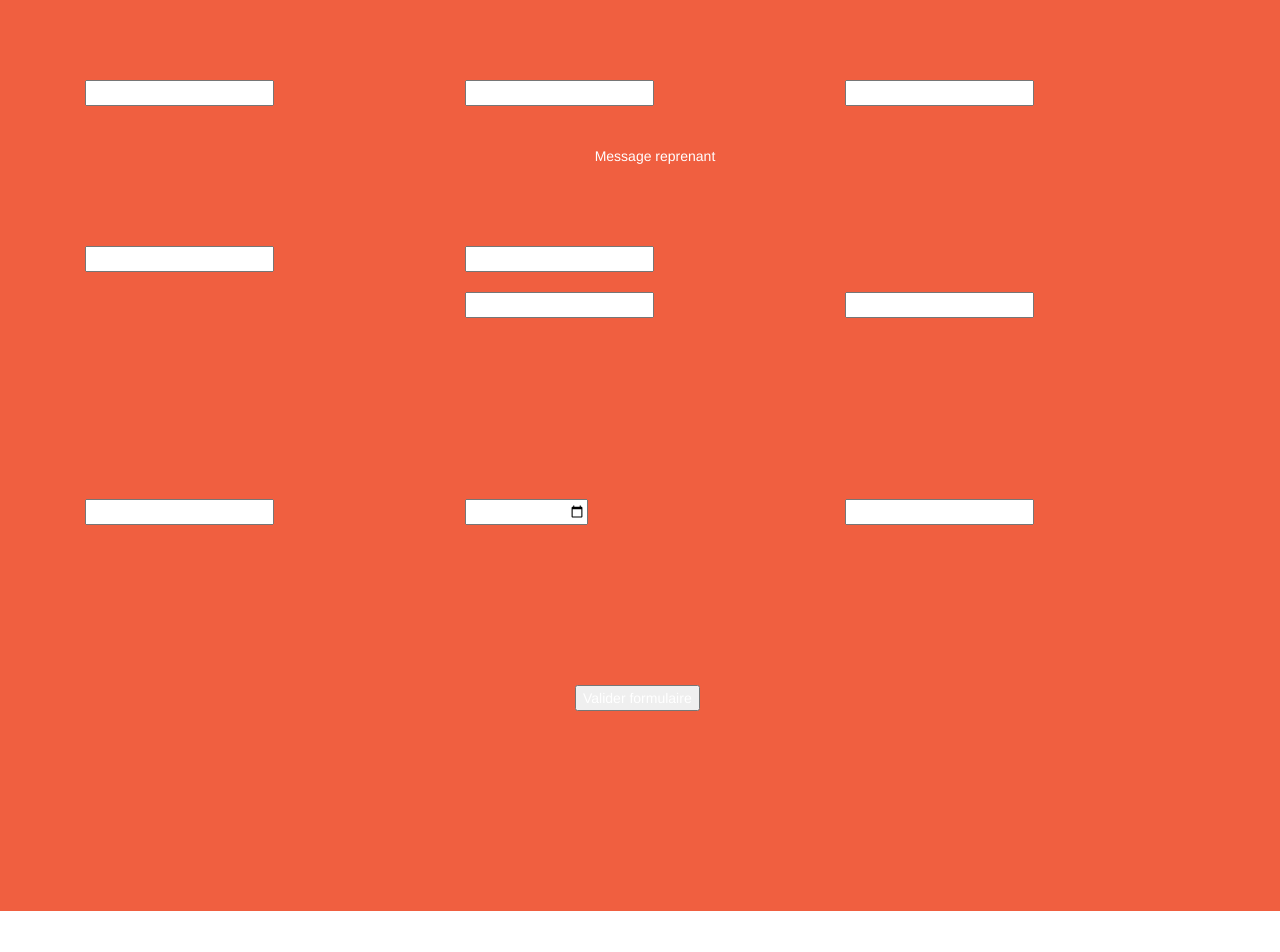
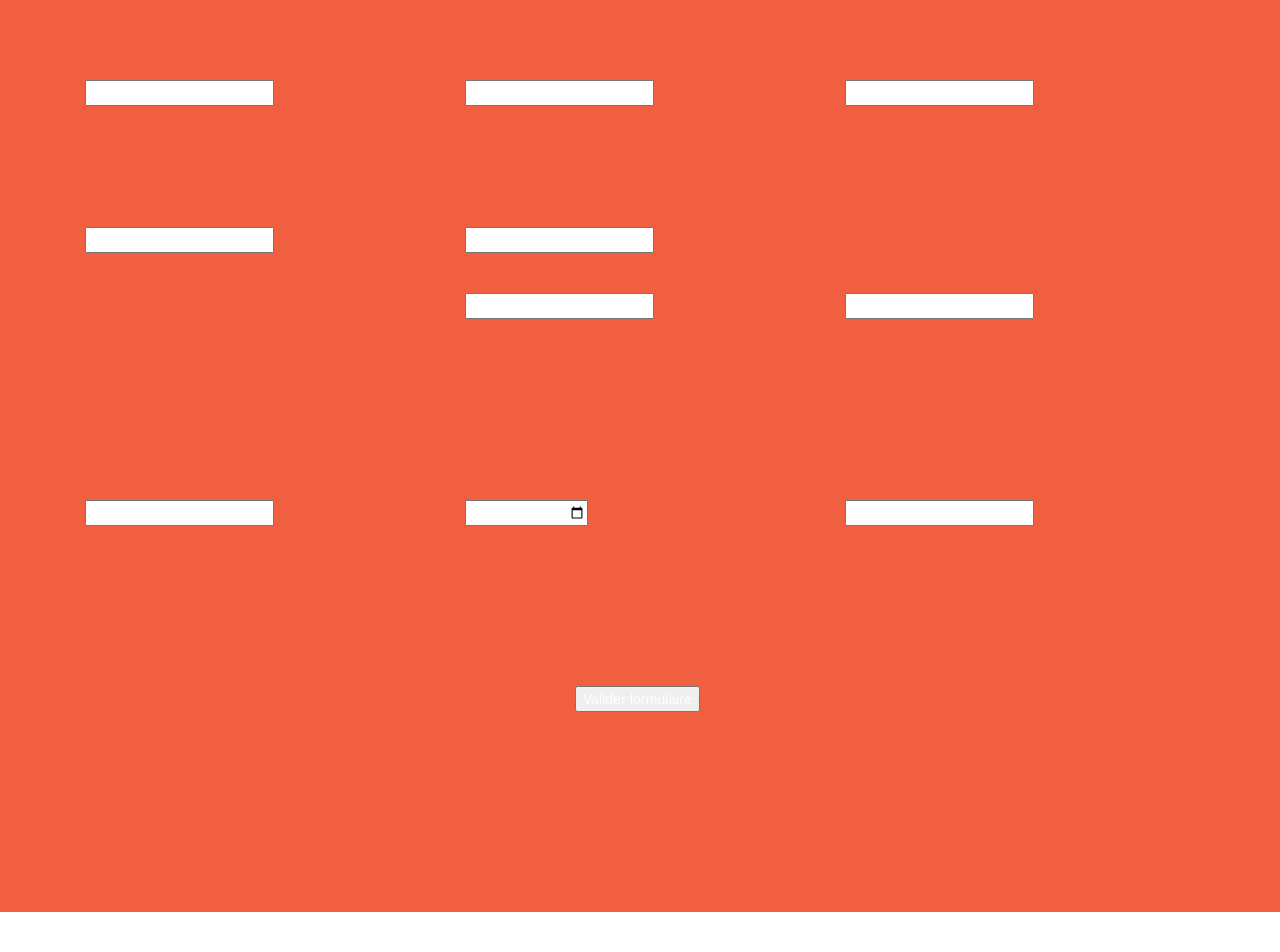
Before and after one commit to pastrouveedespeudo/plateforme-nutella-miam-miam, a Django app: template aacount/template/pages/inscription.html in a window 1280 px wide. Shown: the part 1450-2402 px from the top of the page. Run offline with Django 3.2, Linux system fonts and the light colour scheme; the template is opened without the code that fills it, so the values that code supplies are empty, except form fields; tables that the repository leaves empty hold one stand-in row (values such as "Sample post"); form fields are guessed from the names that the template uses; some libraries are stand-ins or nearby versions.

Commit message:
Update inscription.html

```diff
--- a/aacount/template/pages/inscription.html
+++ b/aacount/template/pages/inscription.html
@@ -1,3 +1,4 @@
+
 <!DOCTYPE html>
 <html lang="en">
 
@@ -83,6 +84,7 @@
 
 
     <form action="inscription"  method="post">
+
     <div class="container" id="con">
         <div class="row">
 
@@ -116,7 +118,7 @@
 
     <div class="container" id="con">
       <div class="row">
-         <div class="col-lg-12 col-sm-12" id="bonjour">Message reprenant</div>
+         <div class="col-lg-12 col-sm-12"></div>
          </div>
       </div>
     </div>
@@ -146,7 +148,7 @@
       </div>
     </div>
 
-
+    <center><h1>{{message}}</h1></center>
     <br>
     <div class="container" id="con">
       <div class="row">
```
